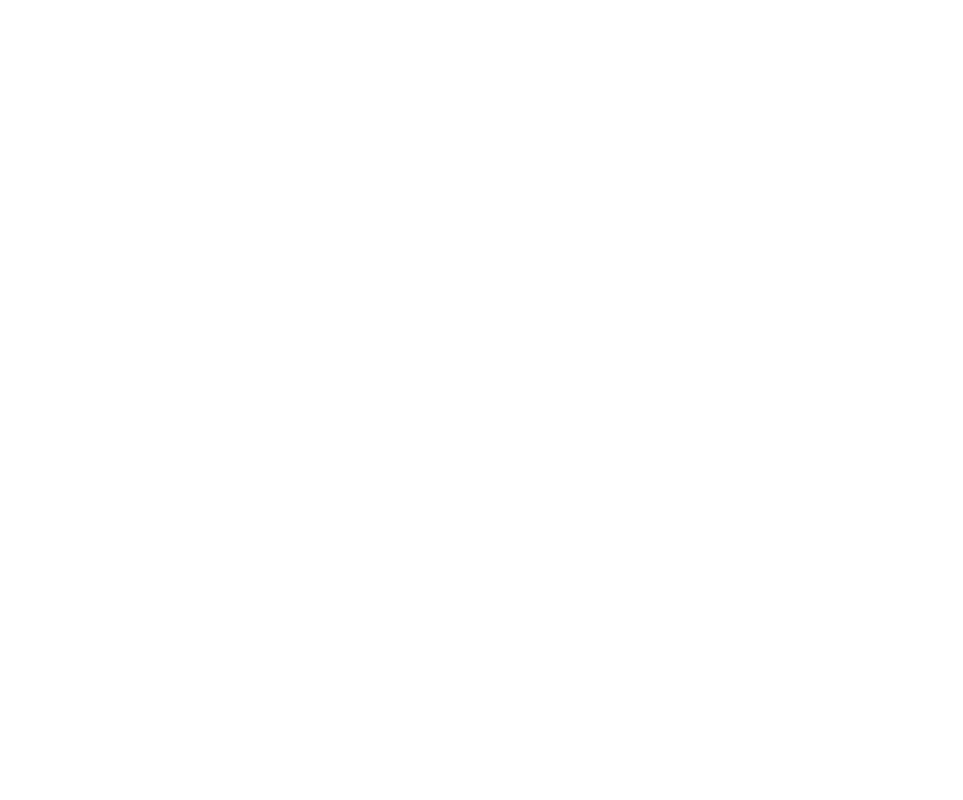
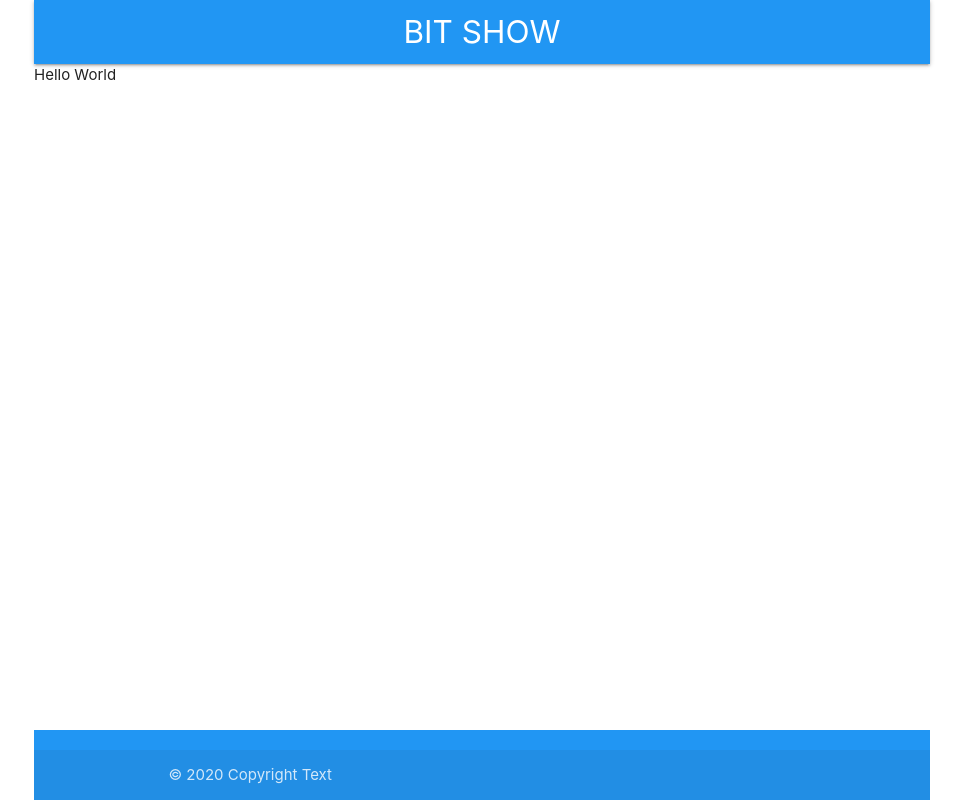
Before and after one commit to djolee96/bit-show, a React (Create React App) app in the folder bit-show/: page / in a window 1280 px wide. Shown: the whole page, without its empty margins (158-1121 px from the left). Built offline with nearby package versions, Linux system fonts and the light colour scheme.

Commit message:
footer and header created

```diff
--- a/bit-show/src/app/App.js
+++ b/bit-show/src/app/App.js
@@ -1,12 +1,20 @@
 import React from 'react';
+import Header from "./components/Header";
+import Main from "./components/Main";
+import Footer from "./components/Footer";
+import "../scss/main.css"
 
+class App extends React.Component {
 
-function App() {
-  return (
-    <div className="App">
-
-    </div>
-  );
+  render() {
+    return (
+      < div className="App container" >
+        <Header />
+        <Main />
+        <Footer />
+      </div >
+    )
+  }
 }
 
 export default App;
--- a/bit-show/src/app/components/Footer.jsx
+++ b/bit-show/src/app/components/Footer.jsx
@@ -0,0 +1,17 @@
+import React from 'react';
+import year from "../../shared/curentYear"
+class Footer extends React.Component {
+    render() {
+        return (
+            <footer class="page-footer blue">
+                <div class="footer-copyright">
+                    <div class="container">
+                        © {year()} Copyright Text
+                    </div>
+                </div>
+            </footer>
+        )
+    }
+}
+
+export default Footer
--- a/bit-show/src/app/components/Header.jsx
+++ b/bit-show/src/app/components/Header.jsx
@@ -0,0 +1,15 @@
+import React from 'react';
+
+class Header extends React.Component {
+    render() {
+        return (
+            <nav>
+                <div className="nav-wrapper blue">
+                    <span className="brand-logo center">BIT SHOW</span>
+                </div>
+            </nav>
+        )
+    }
+}
+
+export default Header
--- a/bit-show/src/app/components/Main.jsx
+++ b/bit-show/src/app/components/Main.jsx
@@ -0,0 +1,9 @@
+import React from 'react';
+
+class Main extends React.Component {
+    render() {
+        return (<main>Hello World</main>)
+    }
+}
+
+export default Main
--- a/bit-show/src/index.js
+++ b/bit-show/src/index.js
@@ -1,7 +1,10 @@
 import React from 'react';
 import ReactDOM from 'react-dom';
 import './index.css';
+import '../node_modules/materialize-css/dist/css/materialize.min.css';
+import '../node_modules/materialize-css/dist/js/materialize.min.js';
 import App from './app/App';
 
 
+
 ReactDOM.render(<App />, document.getElementById('root'));
--- a/bit-show/src/scss/main.css
+++ b/bit-show/src/scss/main.css
@@ -1 +1,21 @@
-/* No CSS *//*# sourceMappingURL=main.css.map */
+.App {
+  display: -webkit-box;
+  display: -ms-flexbox;
+  display: flex;
+  min-height: 100vh;
+  -webkit-box-orient: vertical;
+  -webkit-box-direction: normal;
+      -ms-flex-direction: column;
+          flex-direction: column;
+}
+
+main {
+  -webkit-box-flex: 1;
+      -ms-flex: 1 0 auto;
+          flex: 1 0 auto;
+}
+
+div {
+  cursor: default;
+}
+/*# sourceMappingURL=main.css.map */
--- a/bit-show/src/scss/main.scss
+++ b/bit-show/src/scss/main.scss
@@ -0,0 +1,15 @@
+.App {
+    display: flex;
+    min-height: 100vh;
+    flex-direction: column;
+  }
+
+main {
+    flex: 1 0 auto;
+  }
+div{
+  cursor: default;
+}
+
+
+@import "footer"
--- /dev/null
+++ b/bit-show/src/shared/curentYear.js
@@ -0,0 +1,8 @@
+function year() {
+    const date = new Date()
+    return (
+        date.getFullYear()
+    )
+}
+
+export default year
```
Also changed, not shown: bit-show/src/scss/_footer.scss (added), 1 other file (tests, documents, lock files or other folders).
